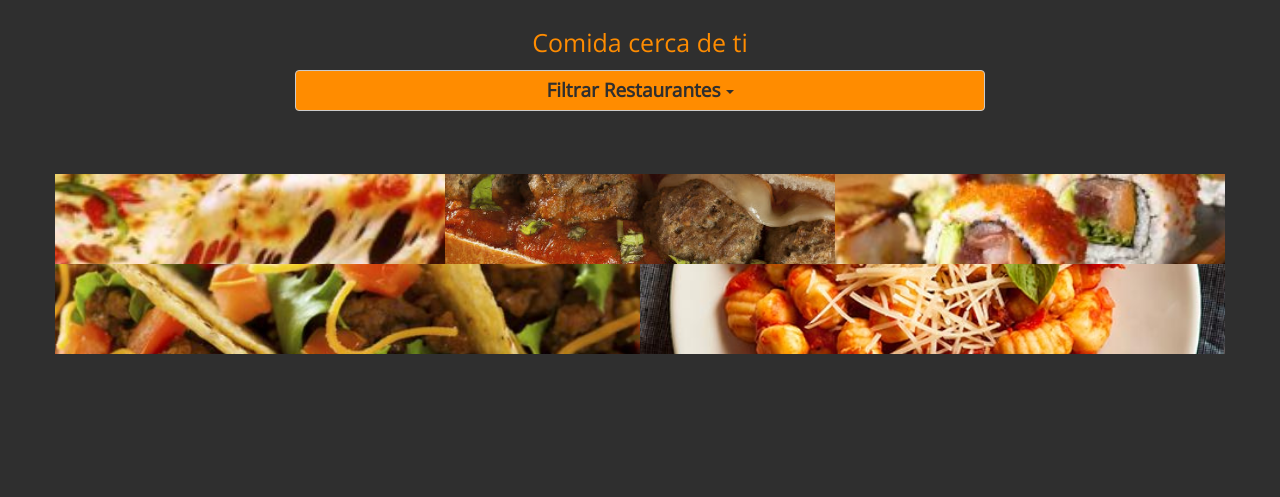
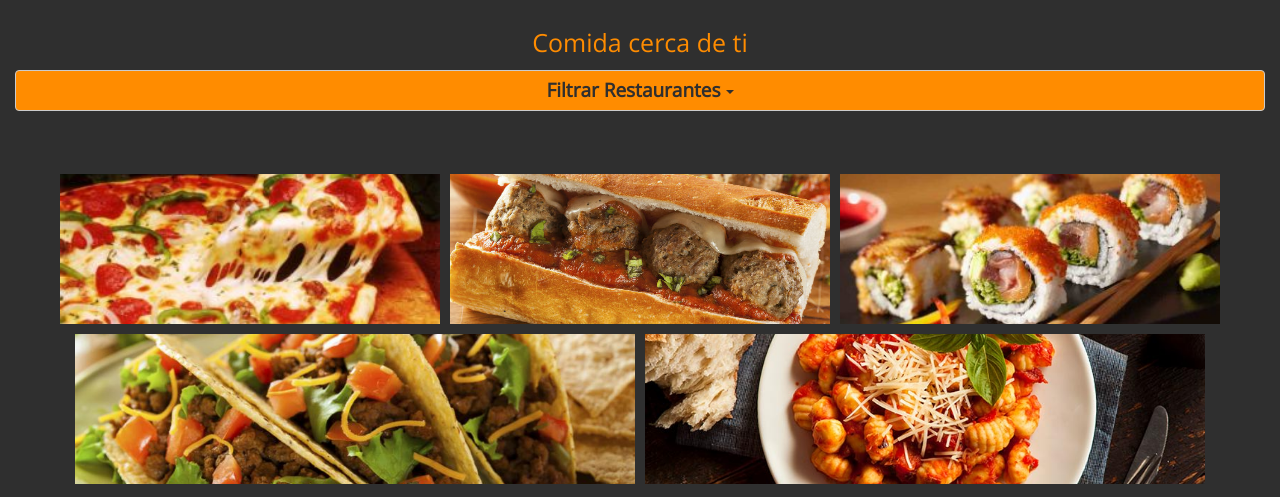
Before and after one commit to J0ssy/foodmap, a plain HTML site: page index.html in a window 1280 px wide. Shown: the part 434-931 px from the top of the page. Drawn offline with nearby package versions, Linux system fonts and the light colour scheme.

Commit message:
arreglando imágenes

```diff
--- a/assets/css/style.css
+++ b/assets/css/style.css
@@ -140,7 +140,6 @@ svg {
 .first-section, .second-section {
   background-color: #2F2F2F;
   height: 76vh;
-  background-position: cover;
   display: none;
 }
 
@@ -159,7 +158,7 @@ svg {
 iframe {
   margin-left: auto;
   margin-right: auto;
-  width: 90%;
+  width: 100%;
   max-height: 40vh;
 }
 
@@ -169,21 +168,25 @@ iframe {
   font-size: 25px;
 }
 
-.picture-1, .picture-2, .picture-3 {
-  background-image: url(../img/img01.jpg);
-  background-position: center;
-  background-repeat: no-repeat;
-  background-size: 150%;
-  min-height: 90px;
-
+/*
+Selecciona todos los elementos dentro de
+.second-section que tengan una clase que comience con col-
+https://code.tutsplus.com/es/tutorials/the-30-css-selectors-you-must-memorize--net-16048
+*/
+.second-section [class^='col-'] {
+  padding-left: 5px;
+  padding-right: 5px;
 }
 
-.picture-2 {
-  background-image: url(../img/img02.jpg);
+.picture {
+  height: 150px;
+  margin-bottom: 10px;
 }
 
-.picture-3 {
- background-image: url(../img/img03.jpg);
+.picture > img {
+  width: 100%;
+  height: 150px;
+  object-fit: cover;
 }
 
 .btn-default, .open .dropdown-toggle.btn-default {
@@ -192,25 +195,14 @@ iframe {
   font-weight: bold;
 }
 
-.btn {
+.btn-filter {
   font-size: 19px;
-  padding: 6px 20%;
+  width: 100%;
 }
 
 .dropdown-menu {
   background-color: SandyBrown;
   color: #2F2F2F;
   font-weight: bold;
+  min-width: 100%;
 }
-
-.picture-4, .picture-5 {
-  background-image: url(../img/img04.jpg);
-  background-position: center;
-  background-repeat: no-repeat;
-  background-size: 150%;
-  min-height: 90px;
-}
-
-.picture-5 {
-  background-image: url(../img/img05.jpg);
-}
--- a/assets/js/app.js
+++ b/assets/js/app.js
@@ -3,7 +3,7 @@ $(document).ready(function(){
     $('.home').fadeOut();
     $('.first-section').show();
     $('.second-section').show();
-  }, 3000);
+  }, 2000);
 
 
 
--- a/index.html
+++ b/index.html
@@ -12,6 +12,9 @@
   <link rel="stylesheet" href="assets/css/style.css">
   <!-- Font Open Sans -->
   <link href="https://fonts.googleapis.com/css?family=Open+Sans:300,400" rel="stylesheet">
+  <!-- Favicon -->
+  <link rel="shortcut icon" href="assets/img/favicon.png" type="image/png">
+  <link rel="icon" href="assets/img/favicon.png" type="image/png">
 </head>
 <body>
   <!-- Home -->
@@ -37,7 +40,7 @@
           <iframe src="https://www.google.com/maps/embed?pb=!1m16!1m12!1m3!1d53278.03829834619!2d-70.67002972106937!3d-33.42644070933538!2m3!1f0!2f0!3f0!3m2!1i1024!2i768!4f13.1!2m1!1srestaurants!5e0!3m2!1ses!2scl!4v1513091335089" width="400" height="300" frameborder="0" style="border:0" allowfullscreen></iframe>
           <p>Comida cerca de ti</p>
           <div class="dropdown">
-            <button class="btn btn-default dropdown-toggle" type="button" id="dropdownMenu1" data-toggle="dropdown" aria-haspopup="true" aria-expanded="true">
+            <button class="btn btn-default dropdown-toggle btn-filter" type="button" id="dropdownMenu1" data-toggle="dropdown" aria-haspopup="true" aria-expanded="true">
               Filtrar Restaurantes
               <span class="caret"></span>
             </button>
@@ -54,15 +57,33 @@
   <section class="second-section">
     <div class="container">
       <div class="row">
-        <div class="col-xs-4 picture-1"></div>
-        <div class="col-xs-4 picture-2"></div>
-        <div class="col-xs-4 picture-3"></div>
+        <div class="col-xs-4">
+          <article class="picture">
+            <img class="picture-1" src="assets/img/img01.jpg" alt="Restaurant 01">
+          </article>
+        </div>
+        <div class="col-xs-4">
+          <article class="picture">
+            <img  class="picture-2" src="assets/img/img02.jpg" alt="Restaurant 02">
+          </article>
+        </div>
+        <div class="col-xs-4">
+          <article class="picture">
+            <img  class="picture-3" src="assets/img/img03.jpg" alt="Restaurant 03">
+          </article>
+        </div>
        </div>
-      <div class="row">
-        <div class="col-xs-6 picture-4"></div>
-        <div class="col-xs-6 picture-5"></div>
+       <div class="col-xs-6">
+        <article class="picture">
+          <img class="picture-4" src="assets/img/img04.jpg" alt="Restaurant 04">
+        </article>
+        </div>
+        <div class="col-xs-6">
+          <article class="picture">
+            <img class="picture-5" src="assets/img/img05.jpg" alt="Restaurant 05">
+          </article>
+        </div>
       </div>
-    </div>
 
 
 
```
Also changed, not shown: assets/img/favicon.png (added).
